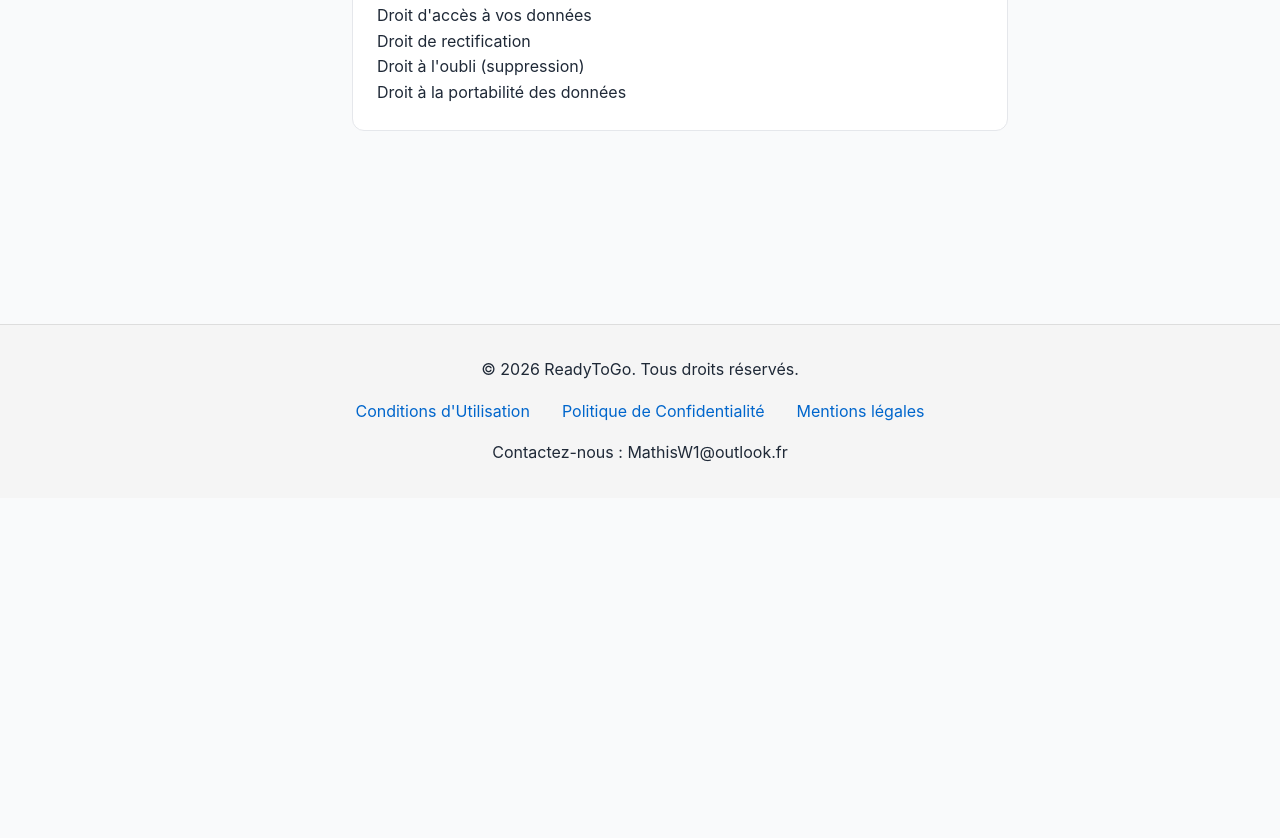
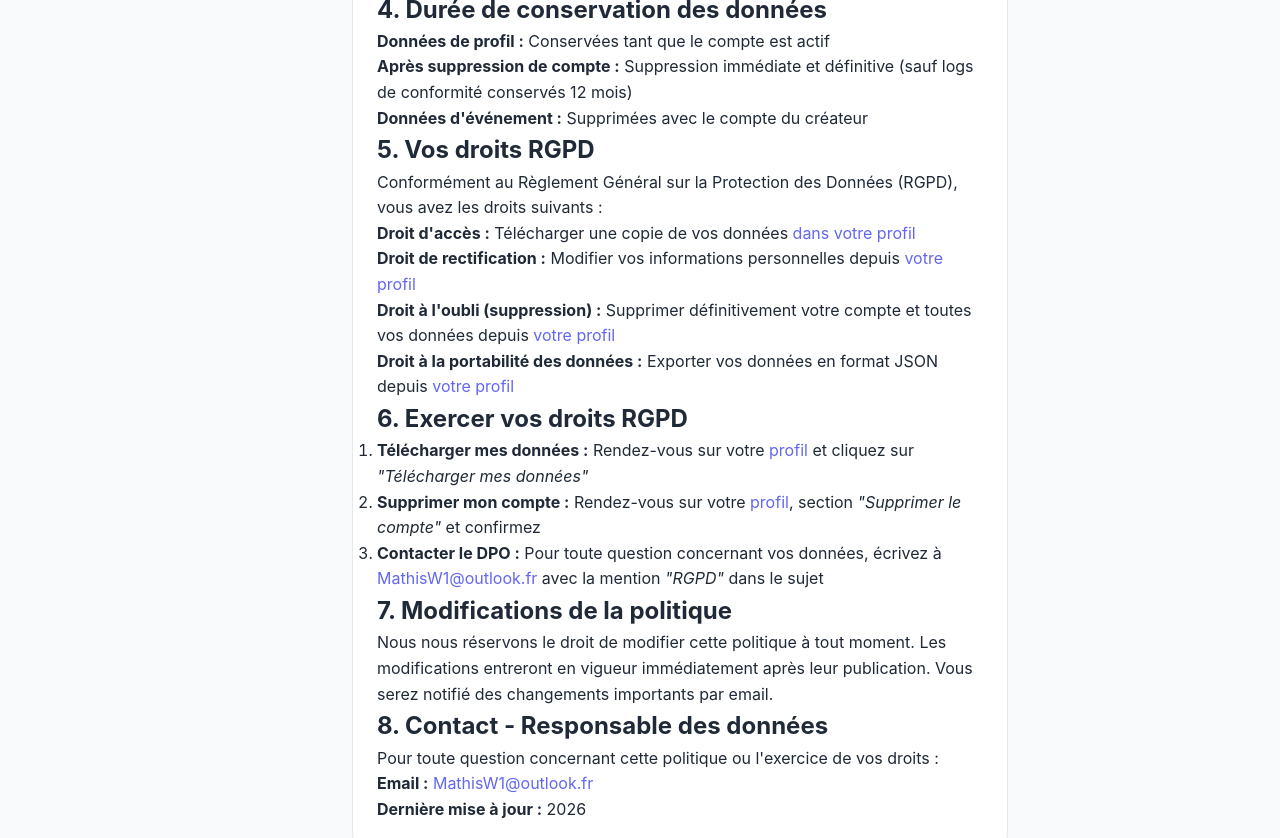
Before and after one commit to Mavedial/ReadyToGo, a React (Vite) app in the folder Frontend/: page /privacy in a window 1280 px wide. Shown: the part 540-1378 px from the top of the page. Before the commit the page ends 1038 px from the top, so only its background shows below. Built offline with nearby package versions, Linux system fonts and the light colour scheme.

Commit message:
V2 Final Complétion RGPD

```diff
--- a/Frontend/src/pages/Legal.tsx
+++ b/Frontend/src/pages/Legal.tsx
@@ -31,7 +31,7 @@ const Legal: React.FC = () => {
 
                 <h2>Propriété Intellectuelle</h2>
                 <p>
-                    Tous les contenus de l'Application (textes, images, logos) sont
+                    Tous les contenus de l'Application (textes...) sont
                     protégés par les droits d'auteur.
                 </p>
             </div>
--- a/Frontend/src/pages/Privacy.tsx
+++ b/Frontend/src/pages/Privacy.tsx
@@ -1,4 +1,6 @@
 import React from 'react';
+import { Link } from 'react-router-dom';
+
 
 const Privacy: React.FC = () => {
     return (
@@ -14,6 +16,7 @@ const Privacy: React.FC = () => {
                     <li>Email</li>
                     <li>Données de l'événement (titre, description, dates)</li>
                     <li>Disponibilités</li>
+                    <li>Relations d'amitié</li>
                 </ul>
 
                 <h2>2. Utilisation des données</h2>
@@ -32,14 +35,83 @@ const Privacy: React.FC = () => {
                     pour protéger vos données.
                 </p>
 
-                <h2>4. Vos droits RGPD</h2>
+                <h2>4. Durée de conservation des données</h2>
                 <ul>
-                    <li>Droit d'accès à vos données</li>
-                    <li>Droit de rectification</li>
-                    <li>Droit à l'oubli (suppression)</li>
-                    <li>Droit à la portabilité des données</li>
+                    <li>
+                        <strong>Données de profil :</strong> Conservées tant que le compte est actif
+                    </li>
+                    <li>
+                        <strong>Après suppression de compte :</strong> Suppression immédiate et
+                        définitive (sauf logs de conformité conservés 12 mois)
+                    </li>
+                    <li>
+                        <strong>Données d'événement :</strong> Supprimées avec le compte du créateur
+                    </li>
                 </ul>
 
+                <h2>5. Vos droits RGPD</h2>
+                <p>
+                    Conformément au Règlement Général sur la Protection des Données (RGPD),
+                    vous avez les droits suivants :
+                </p>
+                <ul>
+                    <li>
+                        <strong>Droit d'accès :</strong> Télécharger une copie de vos données{' '}
+                        <Link to="/profile">dans votre profil</Link>
+                    </li>
+                    <li>
+                        <strong>Droit de rectification :</strong> Modifier vos informations
+                        personnelles depuis <Link to="/profile">votre profil</Link>
+                    </li>
+                    <li>
+                        <strong>Droit à l'oubli (suppression) :</strong> Supprimer définitivement
+                        votre compte et toutes vos données depuis{' '}
+                        <Link to="/profile">votre profil</Link>
+                    </li>
+                    <li>
+                        <strong>Droit à la portabilité des données :</strong> Exporter vos données
+                        en format JSON depuis <Link to="/profile">votre profil</Link>
+                    </li>
+                </ul>
+
+                <h2>6. Exercer vos droits RGPD</h2>
+                <ol>
+                    <li>
+                        <strong>Télécharger mes données :</strong> Rendez-vous sur votre{' '}
+                        <Link to="/profile">profil</Link> et cliquez sur{' '}
+                        <em>"Télécharger mes données"</em>
+                    </li>
+                    <li>
+                        <strong>Supprimer mon compte :</strong> Rendez-vous sur votre{' '}
+                        <Link to="/profile">profil</Link>, section{' '}
+                        <em>"Supprimer le compte"</em> et confirmez
+                    </li>
+                    <li>
+                        <strong>Contacter le DPO :</strong> Pour toute question concernant vos
+                        données, écrivez à{' '}
+                        <a href="mailto:MathisW1@outlook.fr">MathisW1@outlook.fr</a> avec la
+                        mention <em>"RGPD"</em> dans le sujet
+                    </li>
+                </ol>
+
+                <h2>7. Modifications de la politique</h2>
+                <p>
+                    Nous nous réservons le droit de modifier cette politique à tout moment.
+                    Les modifications entreront en vigueur immédiatement après leur publication.
+                    Vous serez notifié des changements importants par email.
+                </p>
+
+                <h2>8. Contact - Responsable des données</h2>
+                <p>
+                    Pour toute question concernant cette politique ou l'exercice de vos droits :
+                </p>
+                <p>
+                    <strong>Email :</strong>{' '}
+                    <a href="mailto:MathisW1@outlook.fr">MathisW1@outlook.fr</a>
+                </p>
+                <p>
+                    <strong>Dernière mise à jour :</strong> {new Date().getFullYear()}
+                </p>
             </div>
         </div>
     );
--- a/Frontend/src/pages/Terms.tsx
+++ b/Frontend/src/pages/Terms.tsx
@@ -1,4 +1,5 @@
 import React from 'react';
+import { Link } from 'react-router-dom';
 
 const Terms: React.FC = () => {
     return (
@@ -17,7 +18,8 @@ const Terms: React.FC = () => {
                 <h2>2. Acceptation des conditions</h2>
                 <p>
                     En accédant et en utilisant cette Application, vous acceptez d'être lié
-                    par ces conditions d'utilisation.
+                    par ces conditions d'utilisation et notre{' '}
+                    <Link to="/privacy">Politique de Confidentialité</Link>.
                 </p>
 
                 <h2>3. Restrictions d'utilisation</h2>
@@ -25,22 +27,71 @@ const Terms: React.FC = () => {
                     <li>Vous ne pouvez pas accéder à l'Application de manière non autorisée</li>
                     <li>Vous ne pouvez pas spam, harceler ou abuser d'autres utilisateurs</li>
                     <li>Vous ne pouvez pas télécharger de contenu malveillant</li>
+                    <li>
+                        Vous ne pouvez pas violer les droits d'auteur ou de propriété intellectuelle
+                    </li>
                 </ul>
 
-                <h2>4. Limitation de responsabilité</h2>
+                <h2>4. Données et confidentialité</h2>
+                <p>
+                    Vos données personnelles sont traitées conformément à notre{' '}
+                    <Link to="/privacy">Politique de Confidentialité</Link> et au{' '}
+                    <strong>RGPD (Règlement Général sur la Protection des Données)</strong>.
+                </p>
+                <p>
+                    Vous consentez au traitement de vos données personnelles lors de votre
+                    inscription et acceptez explicitement nos conditions.
+                </p>
+
+                <h2>5. Durée de conservation</h2>
+                <ul>
+                    <li>
+                        Vos données personnelles sont conservées tant que votre compte est actif
+                    </li>
+                    <li>
+                        Après suppression de votre compte, vos données sont effacées dans les
+                        <strong> 30 jours</strong>
+                    </li>
+                    <li>
+                        Les logs de conformité (dates de suppression) sont conservés{' '}
+                        <strong>12 mois</strong> pour des raisons légales
+                    </li>
+                </ul>
+
+                <h2>6. Limitation de responsabilité</h2>
                 <p>
                     ReadyToGo ne sera pas responsable des dommages directs, indirects,
                     accidentels ou punitifs découlant de votre utilisation de l'Application.
                 </p>
 
-                <h2>5. Modifications</h2>
+                <h2>7. Modifications</h2>
                 <p>
                     Nous nous réservons le droit de modifier ces conditions à tout moment.
                     Les modifications entreront en vigueur immédiatement après leur publication.
                 </p>
 
-                <h2>6. Contact</h2>
-                <p>Pour toute question : MathisW1@outlook.fr</p>
+                <h2>8. Contact et support</h2>
+                <p>
+                    Pour toute question ou réclamation concernant ces conditions d'utilisation :
+                </p>
+                <p>
+                    <strong>Email :</strong>{' '}
+                    <a href="mailto:MathisW1@outlook.fr">MathisW1@outlook.fr</a>
+                </p>
+                <p>
+                    Inclure la mention <strong>"Support ReadyToGo"</strong> dans le sujet de
+                    votre email.
+                </p>
+
+                <h2>9. Mention légales</h2>
+                <p>
+                    Pour plus d'informations juridiques et légales, consultez nos{' '}
+                    <Link to="/legal">Mentions Légales</Link>.
+                </p>
+
+                <p>
+                    <strong>Dernière mise à jour :</strong> {new Date().getFullYear()}
+                </p>
             </div>
         </div>
     );
```
Also changed, not shown: 1 other file (tests, documents, lock files or other folders).
